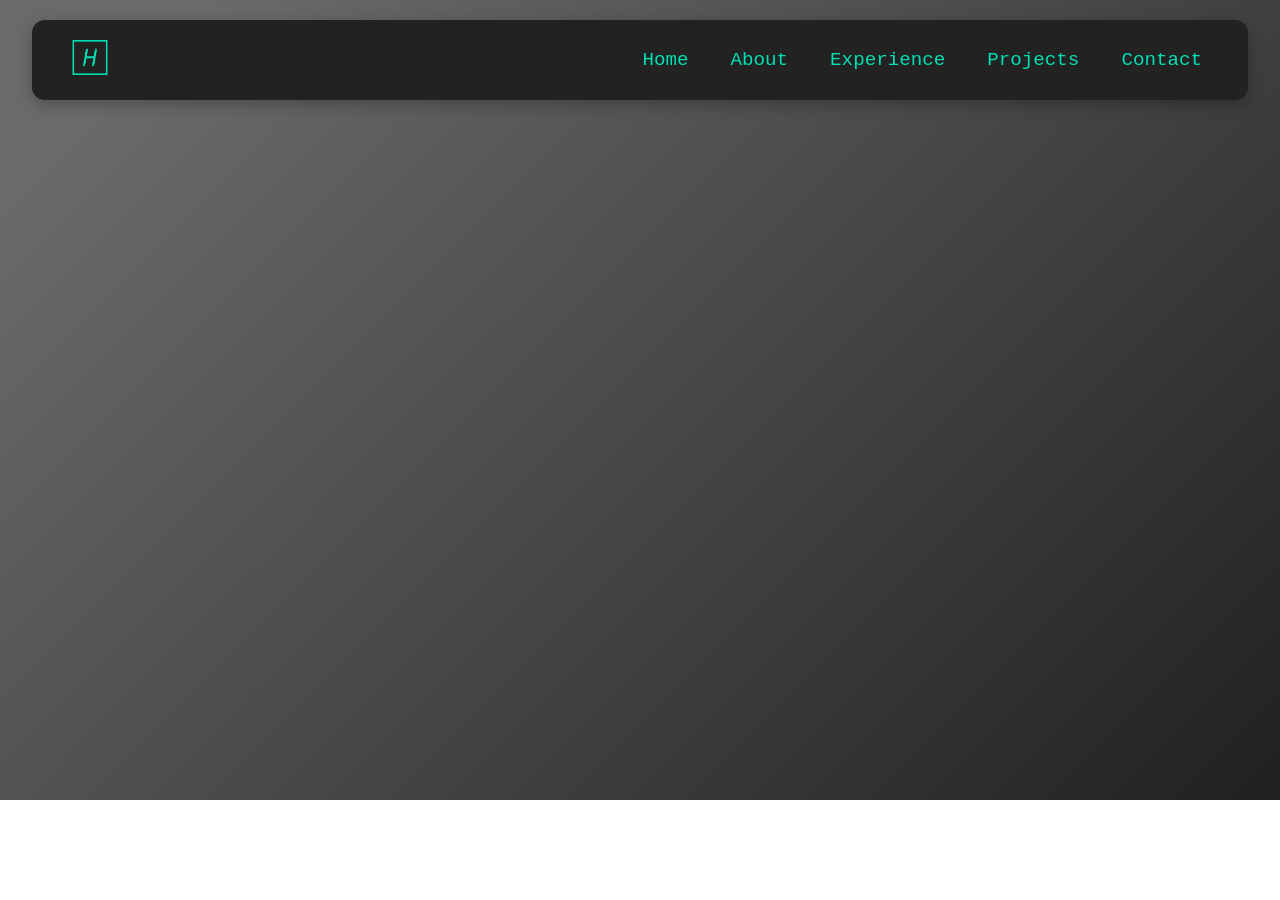
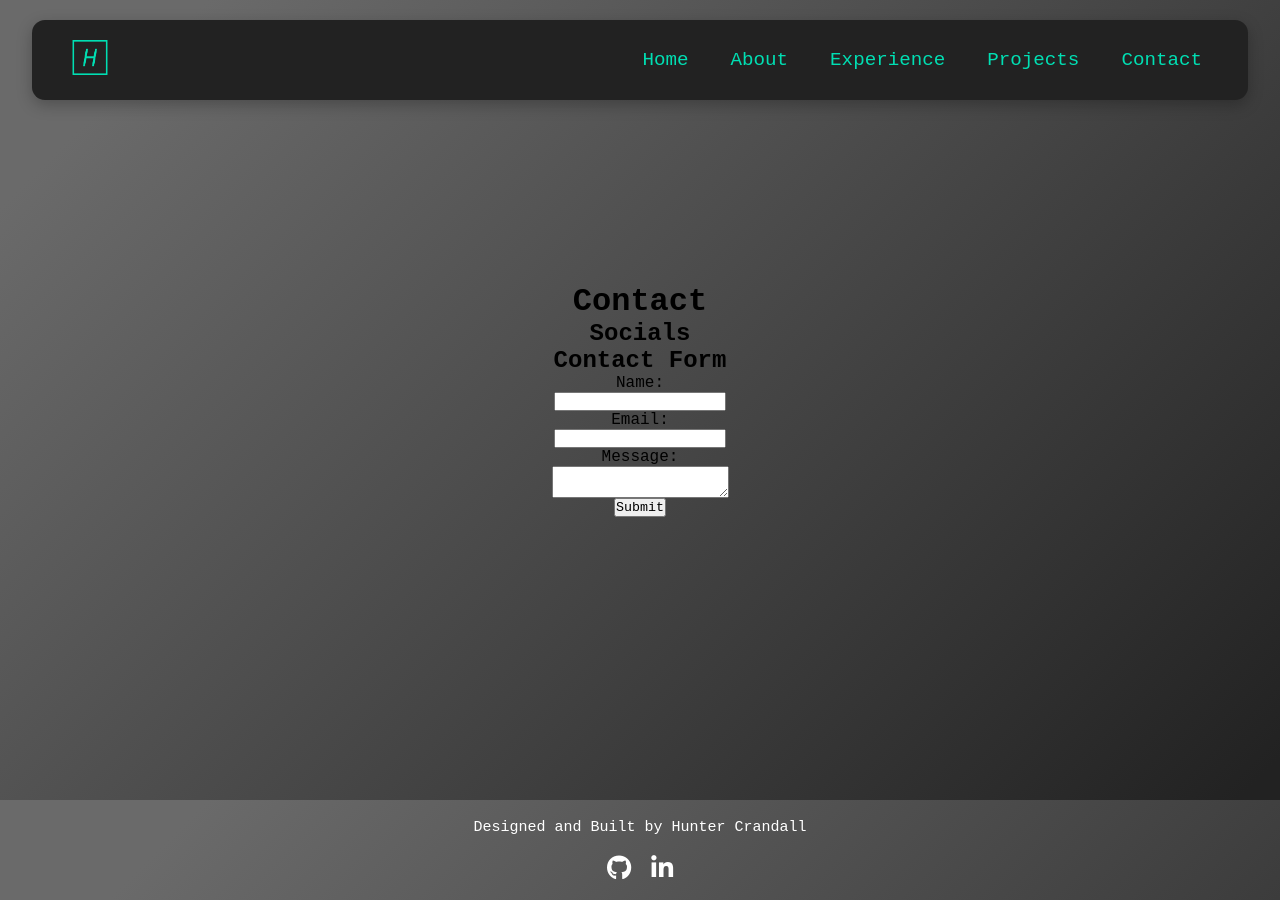
Before and after one commit to Hcran18/Hcran18.github.io, a React (Create React App) app: page /contact in a window 1280 px wide. Before the commit the page ends 800 px from the top, so only its background shows below. Built offline with nearby package versions, Linux system fonts and the light colour scheme.

Commit message:
contact set up and footer

```diff
--- a/src/App.js
+++ b/src/App.js
@@ -5,8 +5,10 @@ import {
   Route,
 } from "react-router-dom";
 import Navbar from "./Components/Navbar";
+import Footer from "./Components/Footer";
 import Home from "./Pages/Home";
 import Experience from "./Pages/Experience";
+import Contact from "./Pages/Contact";
 import './App.css';
 
 function App() {
@@ -18,11 +20,13 @@ function App() {
           element={
             <>
               <Navbar />
-              <Routes>
+              <Routes className='Pages'>
                 <Route index path="/" element={<Home />} />
                 {/* <Route path="profile" element={<Profile />} /> */}
                 <Route path="/experience" element={<Experience />} />
+                <Route path="/contact" element={<Contact />} />
               </Routes>
+              <Footer className='footer' />
             </>
           }
         />
--- /dev/null
+++ b/src/Components/Footer.js
@@ -0,0 +1,18 @@
+import React from 'react';
+import './FooterStyles.css';
+
+const Footer = () => {
+    return (
+        <footer className='footer'>
+            <div className='credit'>
+                <p>Designed and Built by Hunter Crandall</p>
+            </div>
+            <div className='socials'>
+                <a href="https://github.com/Hcran18" className='social-icon' target="_blank" rel="noopener noreferrer"><i className="social fa-brands fa-github"></i></a>
+                <a href="https://www.linkedin.com/in/hcrandall/" className="social-icon" target="_blank" rel="noopener noreferrer"><i className="social fa-brands fa-linkedin-in"></i></a>
+            </div>
+        </footer>
+    );
+};
+
+export default Footer;
--- /dev/null
+++ b/src/Components/FooterStyles.css
@@ -0,0 +1,37 @@
+.footer {
+    display: flex;
+    flex-direction: column;
+    justify-content: center;
+    align-items: center;
+    height: 100px;
+    background-color: transparent;
+    text-align: center;
+    padding: 10px;
+}
+
+.credit {
+    font-size: 15px;
+    color: #fff;
+    padding: 10px;
+}
+
+.socials {
+    position: relative;
+    display: flex;
+    justify-content: space-between;
+    padding: 10px;
+}
+
+.social {
+    color: #fff;
+    text-decoration: none;
+    font-size: 25px;
+    margin: 0 10px;
+    transition: all 0.15s ease-in-out;
+}
+
+.social:hover {
+    color: #00dfb3;
+    transform: translate(-1px, -5px);
+    box-shadow: 0 5px 15px 0 rgba(0, 0, 0, 0.25);
+}
--- /dev/null
+++ b/src/Pages/Contact.js
@@ -0,0 +1,52 @@
+import React, { useState } from 'react';
+import './ContactStyles.css';
+
+const Contact = () => {
+    const [name, setName] = useState('');
+    const [email, setEmail] = useState('');
+    const [message, setMessage] = useState('');
+
+    const handleSubmit = (e) => {
+        e.preventDefault();
+        // Add your logic to handle form submission here
+        // You can use the values of name, email, and message state variables
+    };
+
+    return (
+        <div className='ContactPage'>
+            <h1>Contact</h1>
+            <div className='Socials'>
+                <h2>Socials</h2>
+                {/* Add your social media links here */}
+            </div>
+            <div className='FormSection'>
+                <h2>Contact Form</h2>
+                <form className='form' onSubmit={handleSubmit}>
+                    <label htmlFor="name">Name:</label>
+                    <input
+                        type="text"
+                        id="name"
+                        value={name}
+                        onChange={(e) => setName(e.target.value)}
+                    />
+                    <label htmlFor="email">Email:</label>
+                    <input
+                        type="email"
+                        id="email"
+                        value={email}
+                        onChange={(e) => setEmail(e.target.value)}
+                    />
+                    <label htmlFor="message">Message:</label>
+                    <textarea
+                        id="message"
+                        value={message}
+                        onChange={(e) => setMessage(e.target.value)}
+                    ></textarea>
+                    <button type="submit">Submit</button>
+                </form>
+            </div>
+        </div>
+    );
+};
+
+export default Contact;
--- /dev/null
+++ b/src/Pages/ContactStyles.css
@@ -0,0 +1,23 @@
+.ContactPage {
+    display: flex;
+    flex-direction: column;
+    align-items: center;
+    justify-content: center;
+    height: 100vh;
+}
+
+.FormSection {
+    display: flex;
+    flex-direction: column;
+    align-items: center;
+    justify-content: center;
+    width: 100%;
+}
+
+.form {
+    display: flex;
+    flex-direction: column;
+    align-items: center;
+    justify-content: center;
+    width: 100%;
+}
--- a/src/Pages/ExperienceStyles.css
+++ b/src/Pages/ExperienceStyles.css
@@ -1,6 +1,6 @@
 .experience {
     width: 100%;
-    height: 80vh;
+    min-height: 100vh;
     margin-top: 120px;
     display: flex;
     flex-direction: column;
@@ -15,3 +15,7 @@
     margin-top: 10px;
     margin-bottom: 10px;
 }
+
+.jobs {
+    flex: 1; /* Allow the jobs section to take up remaining vertical space */
+  }
```
